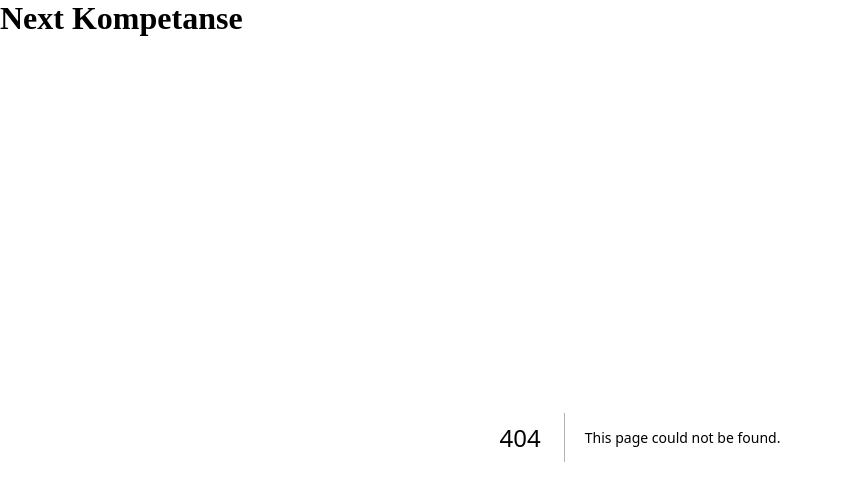
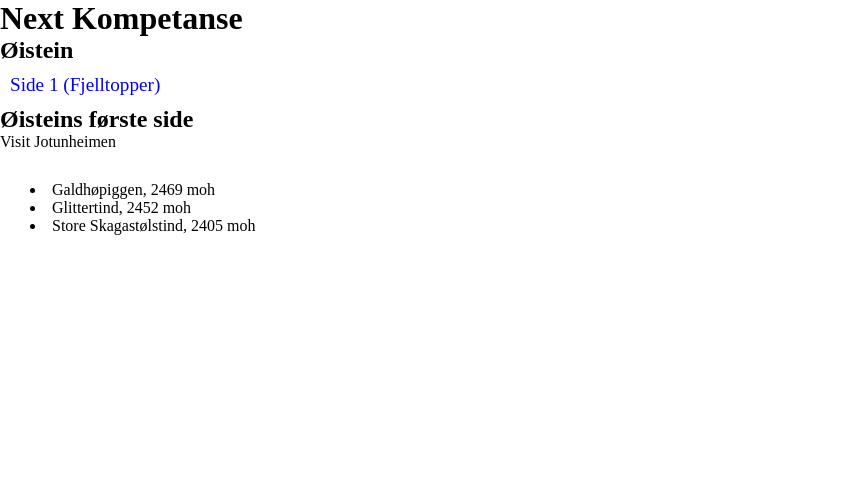
Before and after one commit to fhi-beta/Fhi.Kompetanse.Next, a Next.js app: page /oist/page1 in a window 1280 px wide. Before the commit this address had no page. Shown: the top 500 px of the page, without its empty margins (0-843 px from the left). Built offline with nearby package versions, Linux system fonts and the light colour scheme.

Commit message:
Øisteins sider

```diff
--- a/app/jaei/page2/page.js
+++ b/app/jaei/page2/page.js
@@ -11,7 +11,7 @@ export default function JanPage2() {
 
   return (
   <>
-  <h2>JanPage 1</h2>
+  <h2>JanPage 2</h2>
          <ABigClientComponent></ABigClientComponent>
   </>
 
--- /dev/null
+++ b/app/oist/layout.js
@@ -0,0 +1,17 @@
+import Link from 'next/link'
+
+export default function OisteinLayout({ children }) {
+  return (
+    <>
+      <h2><Link href="/oist">Øistein</Link> </h2>
+
+    <nav style={{fontSize:'1.2em',color:'Blue' }}   >
+      <ul style={{display:'inline-block',margin:'10px'}}>
+         <Link href="oist/page1">Side 1 (Fjelltopper)</Link>
+      </ul>
+   </nav>
+
+   {children}
+   </>
+  )
+}
--- /dev/null
+++ b/app/oist/page1/page.js
@@ -0,0 +1,25 @@
+import fjelltopper from '@/data/fjelltopper';
+
+export default function OisteinPage1() {
+  return (
+  <>
+  <h2>Øisteins første side</h2>
+  <a href="https://www.visitjotunheimen.no/">Visit Jotunheimen</a>
+  <PeakComponent></PeakComponent>
+  </>
+  )
+}
+
+function PeakComponent() {
+  return (
+    <>
+      <div style={{margin:'30px'}}>
+          {
+              fjelltopper.map((fjell,index) => {
+                return <li key={index}>{fjell.topp + ", " + fjell.høyde + " moh"}</li>
+              })
+          }
+      </div>
+    </>
+  )
+}
--- a/app/page.js
+++ b/app/page.js
@@ -7,7 +7,7 @@ export default function Home() {
     <>
       <h2><Link href="/jaei">Jan</Link> </h2>
       {/* Legg til din root link her  */}
-      <h2><Link href="/jaei">Jan</Link></h2>
+      <h2><Link href="/oist">Øistein</Link></h2>
     </>
   )
 }
--- /dev/null
+++ b/data/fjelltopper.json
@@ -0,0 +1,17 @@
+[
+{
+      "topp": "Galdhøpiggen",
+      "høyde": "2469",
+      "område": "Jotunheimen"
+},
+{
+      "topp": "Glittertind",
+      "høyde": "2452",
+      "område": "Jotunheimen"
+},
+{
+      "topp": "Store Skagastølstind",
+      "høyde": "2405",
+      "område": "Hurrungane"
+}
+]
```
Also changed, not shown: app/oist/page.js (added, +23 -0 lines), 1 other file (tests, documents, lock files or other folders).
